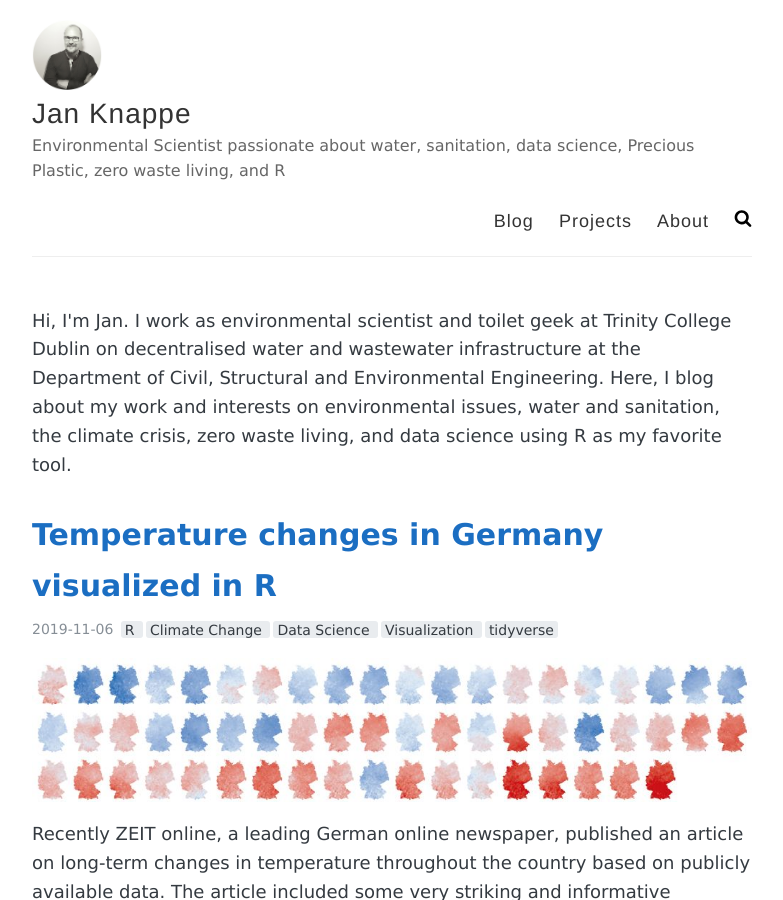
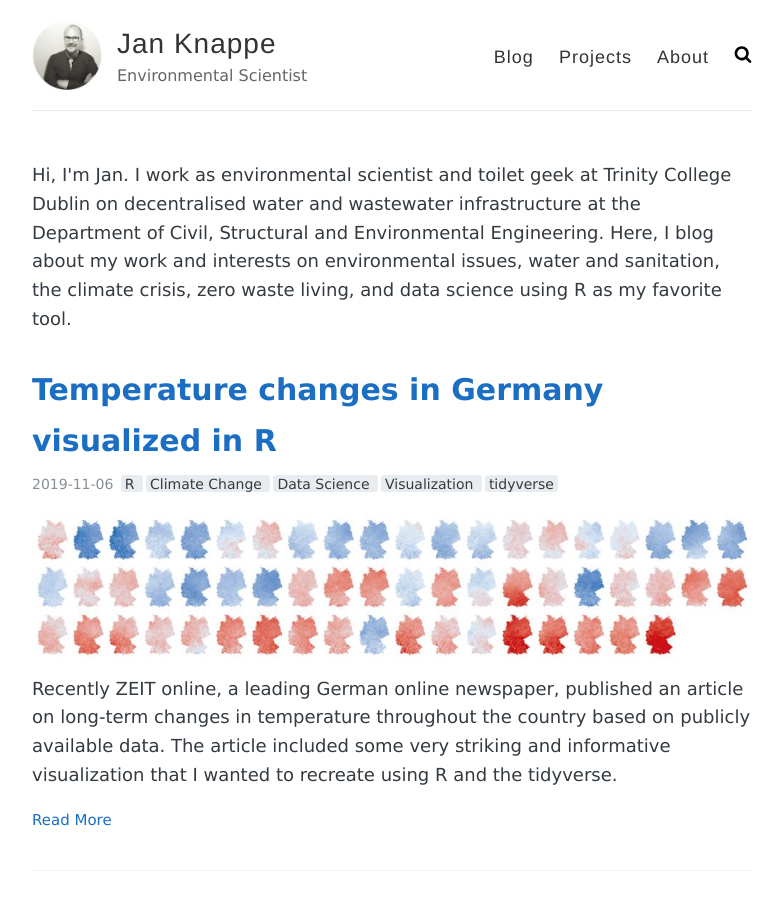
Before and after one commit to jknappe/jknappe.github.io, a Jekyll site: the page built from index.html, in a window 1280 px wide and 900 px high. Shown: the whole window, without its empty margins (248-1031 px from the left). Built offline with Jekyll 4.4.1, drawn with Linux system fonts in a browser that asks for light colours; the list of posts is cut into pages by our own code.

Commit message:
Update _config.yml

```diff
--- a/_config.yml
+++ b/_config.yml
@@ -2,7 +2,7 @@
 #====================================
 name: Jan Knappe
 title: Jan Knappe - Personal Blog
-description: Environmental Scientist passionate about water, sanitation, data science, Precious Plastic, zero waste living, and R
+description: Environmental Scientist
 avatar: https://www.janknappe.com/images/jan-knappe.jpg
 
 # NAVIGATION
```
